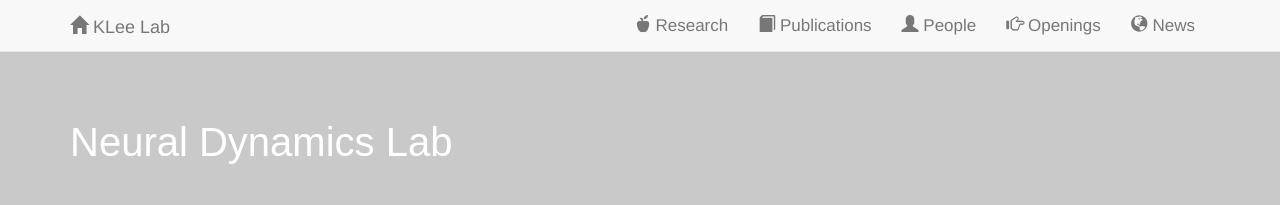
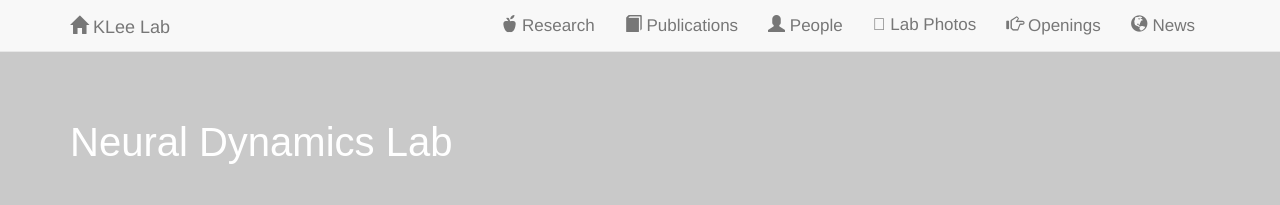
Before and after one commit to kleelab/kleelab.github.io, a Jekyll site: the page built from index.html, in a window 1280 px wide. Shown: the top 205 px of the page. Built offline with Jekyll 4.4.1, drawn with Linux system fonts in a browser that asks for light colours; nearby versions of some CDN libraries; a style sheet for code colours, icons or effects is not loaded.

Commit message:
Update header.html

```diff
--- a/_includes/header.html
+++ b/_includes/header.html
@@ -15,7 +15,7 @@
                 <li><a href="/publications.html"><span class="glyphicon glyphicon-book" aria-hidden="true"></span>  Publications</a></li>
                 <li><a href="/people.html"><span class="glyphicon glyphicon-user" aria-hidden="true"></span>  People</a></li>
                 <!--<li><a href="/software.html"><span class="glyphicon glyphicon-floppy-disk" aria-hidden="true"></span>  Software</a></li>-->
-                <!--<li><a href="/photos.html"><span class="glyphicons glyphicon-camera" aria-hidden="true"></span>  Fun</a></li>-->
+                <li><a href="/photos.html"><span class="glyphicons glyphicon-camera" aria-hidden="true"></span>  Lab Photos</a></li>
                 <li><a href="/joinus.html"><span class="glyphicon glyphicon-hand-right" aria-hidden="true"></span>  Openings</a></li>
                 <!--<li><a href="/contact.html"><span class="glyphicon glyphicon-earphone" aria-hidden="true"></span> contact us</a></li>-->
                 <li><a href="/news/index.html"><span class="glyphicon glyphicon-globe" aria-hidden="true"></span>  News</a></li>
```
